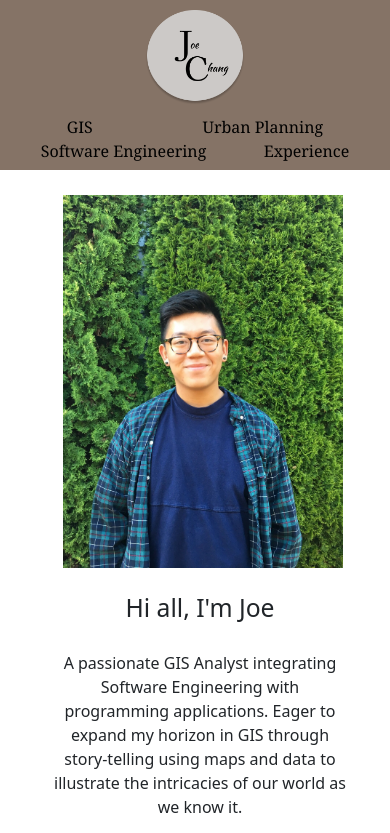
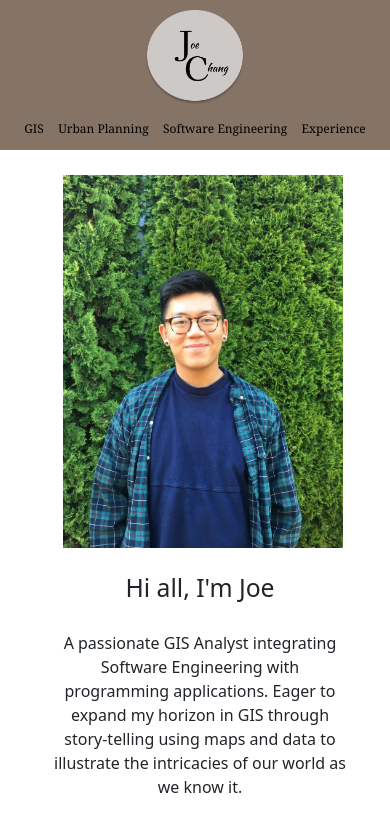
Before and after one commit to josephachang02/PortfolioApp, a React (Vite) app: page / in a window 390 px wide. Shown: the top 833 px of the page. Built offline with nearby package versions, Linux system fonts and the light colour scheme.

Commit message:
changes to navbar with dynamics to mobile and windows

```diff
--- a/src/components/Header/index.css
+++ b/src/components/Header/index.css
@@ -52,7 +52,7 @@ header.shrink .Logo {
 }
 
 header:not(.shrink) .small-logo {
-  width: 30px; /* Set the width for the small-logo state */
+  width: 35px; /* Set the width for the small-logo state */
   transform: scale(1); /* Reset the scale for a smooth transition effect */
 }
 
@@ -71,7 +71,7 @@ header:not(.shrink) .small-logo {
 
 .navbar a {
   text-decoration: none;
-  font-size: 16px;
+  font-size: 20px;
   color: black;
   font-family: Georgia, 'Times New Roman', Times, serif;
 }
@@ -98,18 +98,20 @@ header:not(.shrink) .small-logo {
   }
 
 
-@media (max-width: 582px) {
+
+
+@media (max-width: 680px) {
   header {
     flex-direction: column;
     align-items: center;
     width: 100%;
     min-width: 300px;
-    height: 150px;
+    height: 160px;
   }
 
   .header.shrink-header {
     padding: 5px;
-    height: 80px;
+    height: 82px;
     justify-content: start;
 
   }
@@ -132,8 +134,11 @@ header:not(.shrink) .small-logo {
       margin:0 5px;
     }
     .navbar a {
-      size: 10px;
-      }
+      text-decoration: none;
+      font-size: 16px;
+      color: black;
+      font-family: Georgia, 'Times New Roman', Times, serif;
+    }
 
   .NavTitle {
     text-decoration: none;
@@ -157,15 +162,16 @@ header:not(.shrink) .small-logo {
     transition: width 0.2s ease-in-out;
 }}
 
-@media (max-width: 467px) {
+@media (max-width: 570px) {
   header {
-    height:170px
+    height:150px;
+    justify-content: space-between;
   }
   .header.shrink-header {
     position: fixed;
     top: 0;
     z-index: 50;
-    height: 100px;
+    height: 90px;
     width: 100%; /* Occupy the full width */
     transition: all 0.3s ease;
     margin-bottom: 20px;
@@ -177,4 +183,42 @@ header:not(.shrink) .small-logo {
   .navbar.li {
     size: 5px;
     }
+    .navbar a {
+      text-decoration: none;
+      font-size: 16px;
+      color: black;
+      font-family: Georgia, 'Times New Roman', Times, serif;
+    }
+
+    header:not(.shrink) .small-logo {
+      width: 40px; /* Set the width for the small-logo state */
+      transform: scale(1); /* Reset the scale for a smooth transition effect */
+    }
 }
+
+@media (max-width: 475px) {
+  header {
+    height:150px;
+  }
+
+  .header.shrink-header {
+    position: fixed;
+    top: 0;
+    z-index: 50;
+    height: 85px;
+    width: 100%; /* Occupy the full width */
+    transition: all 0.3s ease;
+    margin-bottom: 20px;
+  }
+
+  .navbar li {
+    margin:0 7.2px;
+  }
+
+  .navbar a {
+    text-decoration: none;
+    font-size: 12px;
+    color: black;
+    font-family: Georgia, 'Times New Roman', Times, serif;
+  }
+}
```
